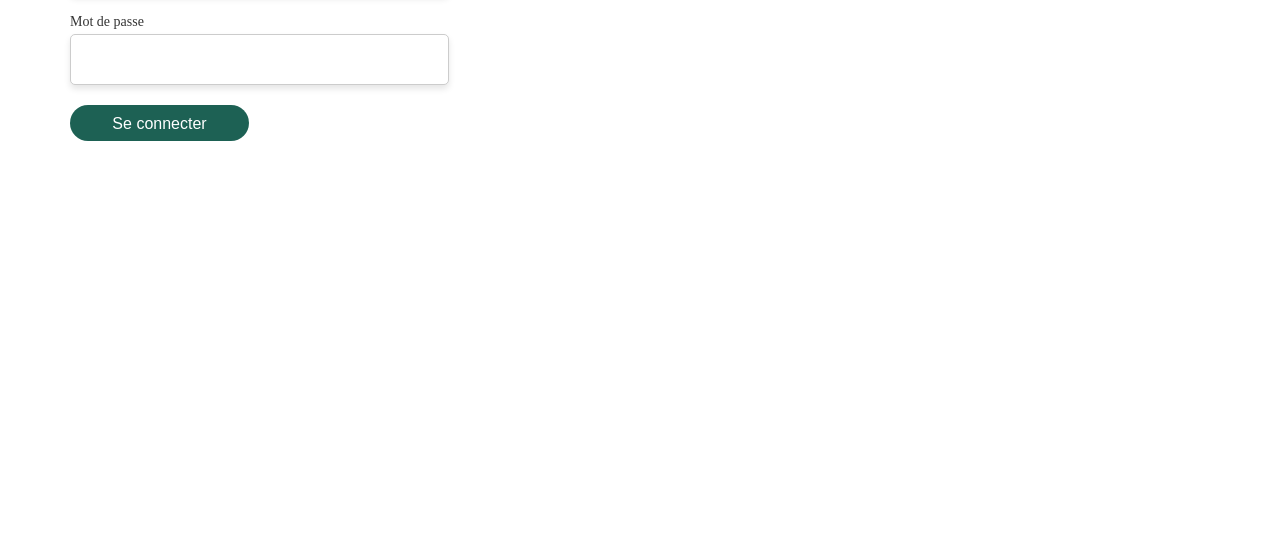
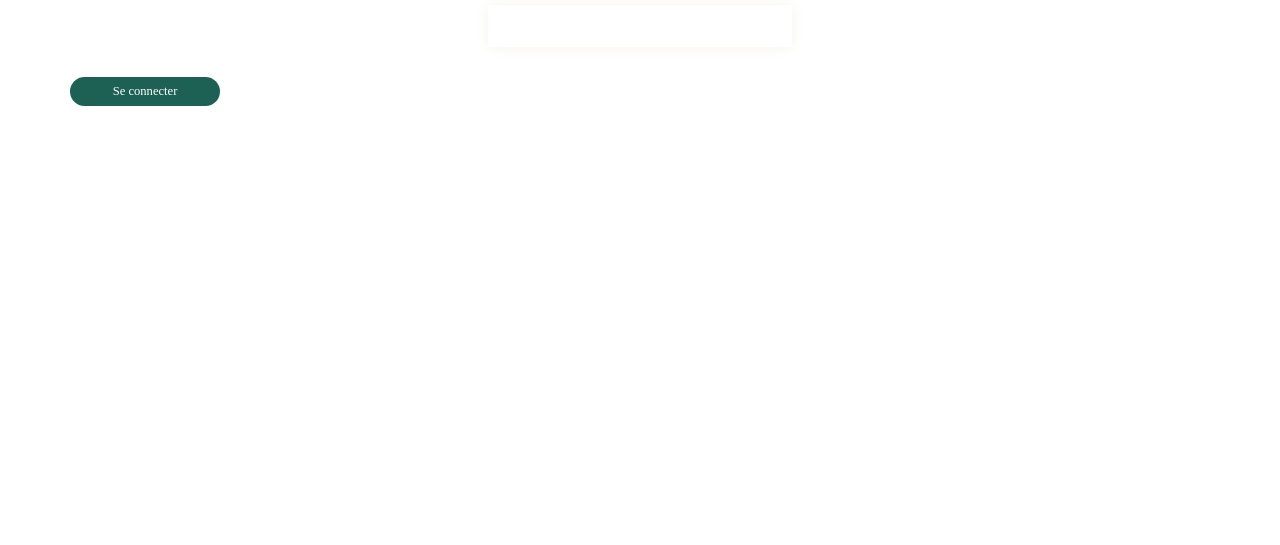
Before and after one commit to AnthonyTum/Portfolio-architecte-sophie-bluel-master, a plain HTML site: page FrontEnd/login.html in a window 1280 px wide. Shown: the part 255-800 px from the top of the page. Drawn offline with Linux system fonts and the light colour scheme.

Commit message:
login modif

```diff
--- a/FrontEnd/assets/style.css
+++ b/FrontEnd/assets/style.css
@@ -1,8 +1,3 @@
-/* http://meyerweb.com/eric/tools/css/reset/
-   v2.0 | 20110126
-   License: none (public domain)
-*/
-
 html, body, div, span, applet, object, iframe,
 h1, h2, h3, h4, h5, h6, p, blockquote, pre,
 a, abbr, acronym, address, big, cite, code,
@@ -129,37 +124,37 @@ nav li {
 }
 
 #login-form div {
-    margin-bottom: 20px;
+    display: flex;
+    flex-direction: column;
+    align-items: center;
 }
 
 label {
-    display: block;
+    font-family: 'Syne';
     margin-bottom: 5px;
     font-size: 14px;
     color: #333333;
 }
 
 input[type="email"], input[type="password"] {
-    width: 379px;
-    height: 51px;
-    top: 338px;
-	left: 530px;
-    border: 1px solid #CCCCCC;
-    border-radius: 5px;
-	box-shadow: 0 4px 6px rgba(0, 0, 0, 0.1);
-    box-sizing: border-box;
+    width: 300px;
+	  height: 40px;
+	  box-shadow: 0px 0px 15px rgba(244,243,237,255);
+	  border-width: 0px;
 }
 
 button[type="submit"] {
-    width: 179px;
-	height: 36px;
-    padding: 10px;
-    background-color: #1D6154;
-    color: #FFFFFF;
-    border: none;
-    border-radius: 20px;
-    font-size: 16px;
-    cursor: pointer;
+    font-family: 'Syne';
+	font-size: 0.9em;
+	color: white;
+	background-color: #1D6154;
+	border-width: 0px;
+	text-align: center;
+	border-radius: 60px ;
+	padding: 7px 25px 7px 25px;
+	width: 150px;
+	margin-top: 30px;
+	cursor: pointer;
 }
 
 button[type="submit"]:hover {
```
